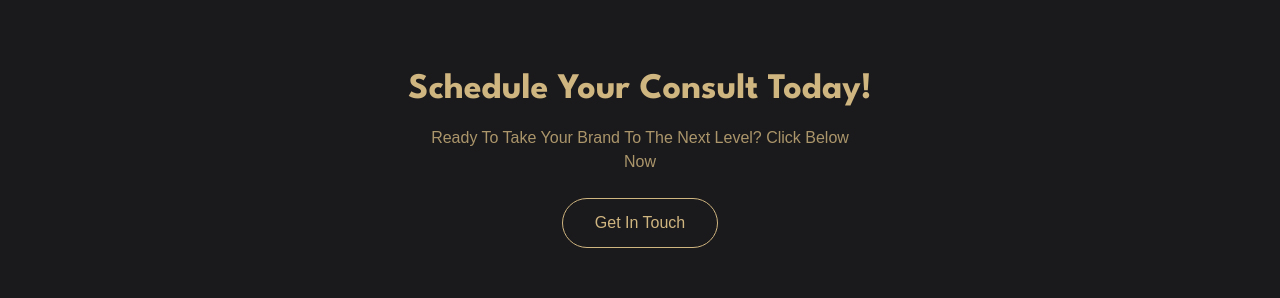
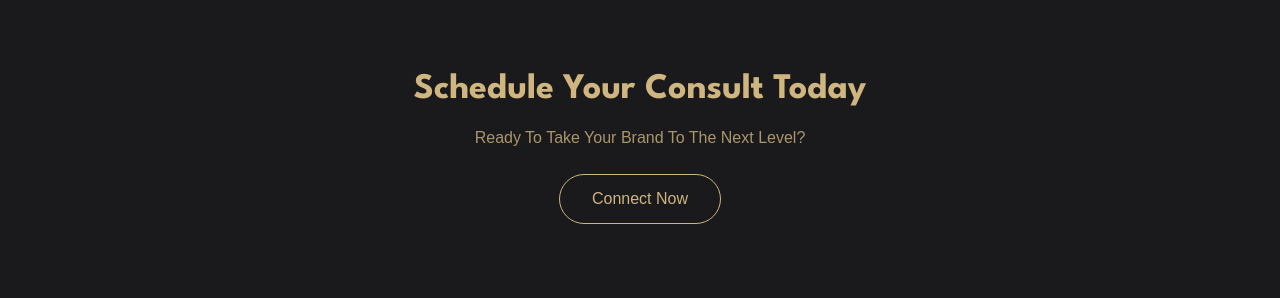
Before and after one commit to lighthousemediateam/lhmsite, a Next.js app: page /ugc in a window 1280 px wide. Shown: the part 4353-4651 px from the top of the page. Built offline with nearby package versions, Linux system fonts and the light colour scheme; a web font is replaced by a local one.

Commit message:
UGC Page hot fix

```diff
--- a/app/ugc/page.tsx
+++ b/app/ugc/page.tsx
@@ -237,16 +237,16 @@ export default function UGCPage() {
       {/* CTA */}
       <section className="py-20 text-center px-6">
         <h3 className="text-3xl md:text-4xl font-bold mb-4">
-          Schedule Your Consult Today!
+          Schedule Your Consult Today
         </h3>
         <p className="text-[#cfb580]/80 max-w-md mx-auto mb-6">
-          Ready To Take Your Brand To The Next Level? Click Below Now
+          Ready To Take Your Brand To The Next Level?
         </p>
         <a
           href="/consult"
           className="inline-block px-8 py-3 border border-[#cfb580] rounded-full text-[#cfb580] hover:bg-[#cfb580] hover:text-[#1a191b] transition"
         >
-          Get In Touch
+          Connect Now
         </a>
       </section>
     </main>
```
